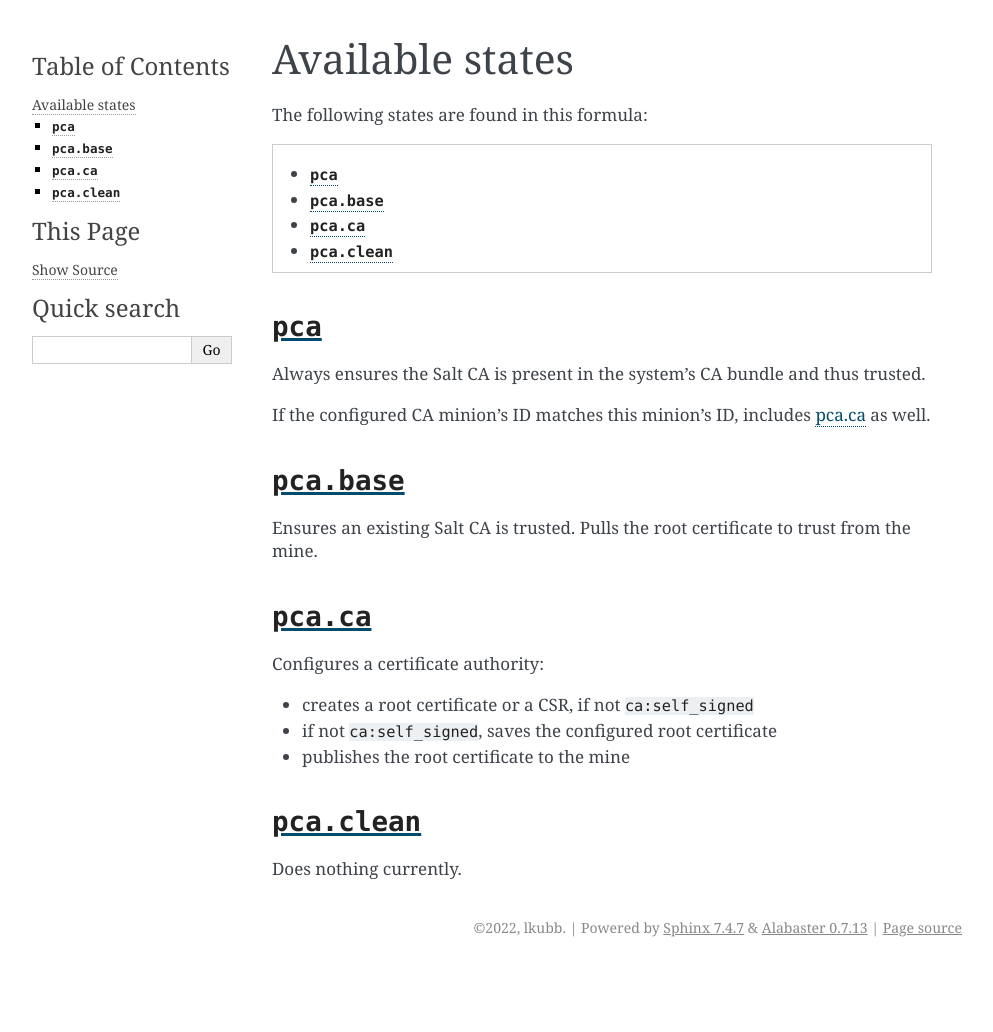
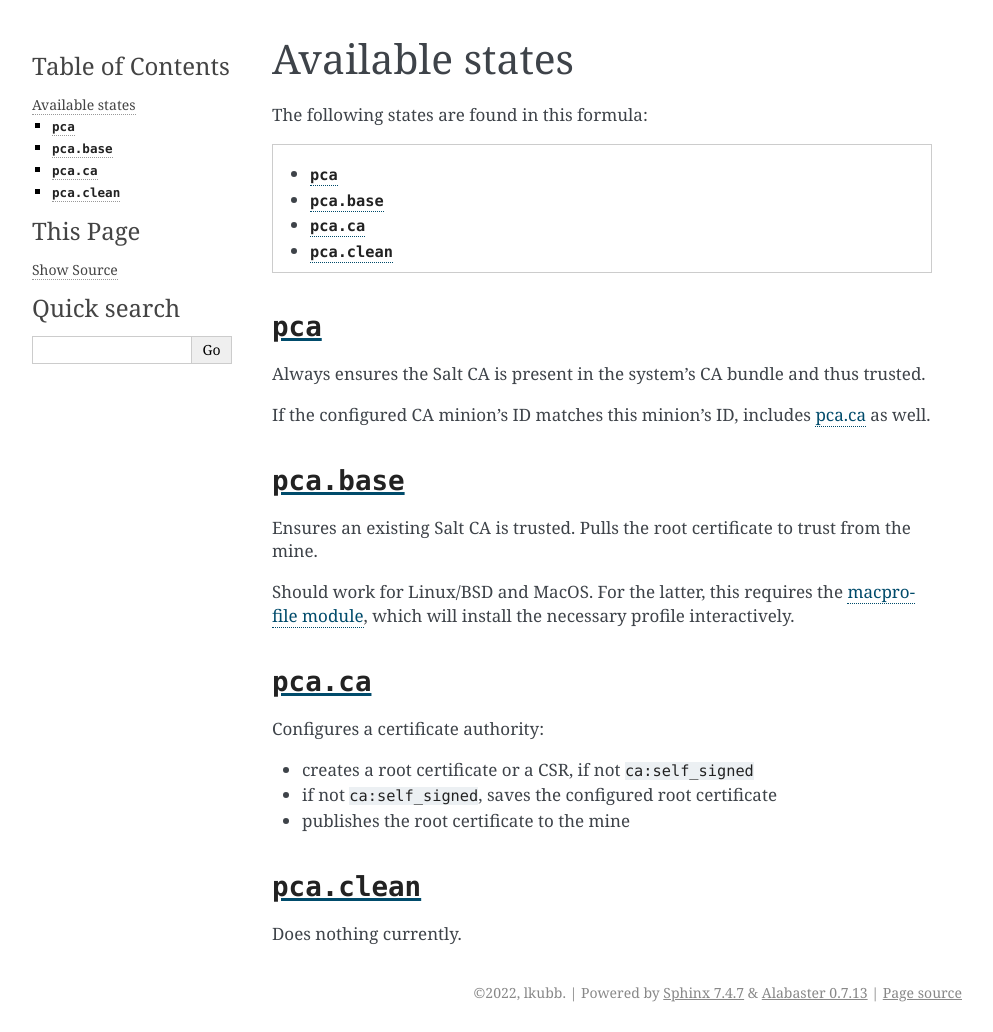
Before and after one commit to lkubb/salt-private-ca-formula, a Sphinx documentation site: the page built from docs/states.rst, in a window 1280 px wide. Shown: the whole page, without its empty margins (148-1141 px from the left). Built offline with Sphinx 7.4.7, drawn with Linux system fonts in a browser that asks for light colours; before the commit the page ends 967 px from its top, so only the background shows below that.

Commit message:
feat: Install CA root on macos

```diff
--- a/docs/README.rst
+++ b/docs/README.rst
@@ -83,6 +83,10 @@ includes `pca.ca`_ as well.
 ^^^^^^^^^^^^
 Ensures an existing Salt CA is trusted.
 Pulls the root certificate to trust from the mine.
+
+Should work for Linux/BSD and MacOS. For the latter,
+this requires the `macprofile module <https://github.com/lkubb/salt-tool-macos-formula>`_,
+which will install the necessary profile interactively.
 
 
 ``pca.ca``
--- a/docs/states.rst
+++ b/docs/states.rst
@@ -21,6 +21,10 @@ includes `pca.ca`_ as well.
 Ensures an existing Salt CA is trusted.
 Pulls the root certificate to trust from the mine.
 
+Should work for Linux/BSD and MacOS. For the latter,
+this requires the `macprofile module <https://github.com/lkubb/salt-tool-macos-formula>`_,
+which will install the necessary profile interactively.
+
 
 ``pca.ca``
 ^^^^^^^^^^
```
Also changed, not shown: 1 other file.
